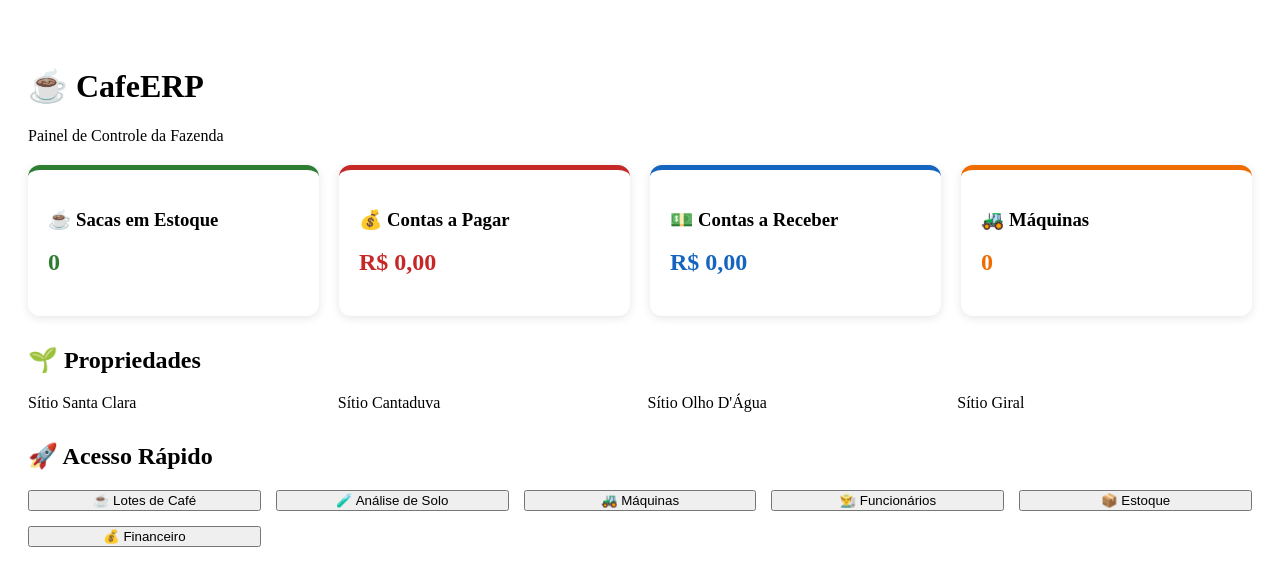
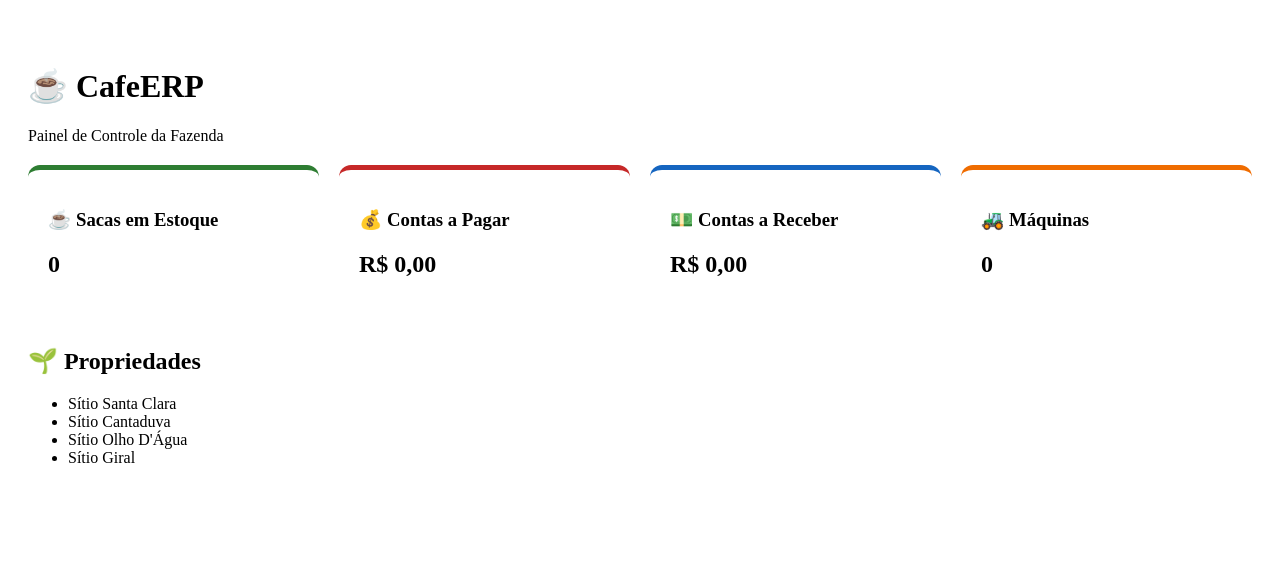
Before and after one commit to edersoncm14-ai/EDER, a React (Vite) app: page / in a window 1280 px wide. Shown: the top 586 px of the page. Built offline with nearby package versions, Linux system fonts and the light colour scheme.

Commit message:
Refactor DashboardPage component layout and cards

```diff
--- a/DashboardPage.jsx
+++ b/DashboardPage.jsx
@@ -1,116 +1,67 @@
 export default function DashboardPage() {
-const cards = [
-{
-titulo: "☕ Sacas em Estoque",
-valor: "0",
-cor: "#2E7D32"
-},
-{
-titulo: "💰 Contas a Pagar",
-valor: "R$ 0,00",
-cor: "#C62828"
-},
-{
-titulo: "💵 Contas a Receber",
-valor: "R$ 0,00",
-cor: "#1565C0"
-},
-{
-titulo: "🚜 Máquinas",
-valor: "0",
-cor: "#EF6C00"
-}
-];
-
 return (
 <div style={{ padding: "20px" }}>
 <h1>☕ CafeERP</h1>
+
 <p>Painel de Controle da Fazenda</p>
 
 <div
  style={{
  display: "grid",
- gridTemplateColumns:
- "repeat(auto-fit, minmax(220px,1fr))",
+ gridTemplateColumns: "repeat(auto-fit, minmax(220px,1fr))",
  gap: "20px",
  marginTop: "20px"
  }}
  >
-{cards.map((card) => (
-<div
- key={card.titulo}
- style={{
- background: "#fff",
- padding: "20px",
- borderRadius: "12px",
- boxShadow:
- "0 2px 10px rgba(0,0,0,0.1)",
- borderTop: `5px solid ${card.cor}`
- }}
- >
-<h3>{card.titulo}</h3>
-
-<h2
- style={{
- color: card.cor,
- marginTop: "10px"
- }}
- >
-{card.valor}
-</h2>
-</div>
-))}
+<div style={{
+ background:"#fff",
+ padding:"20px",
+ borderRadius:"12px",
+ borderTop:"5px solid #2E7D32"
+ }}>
+<h3>☕ Sacas em Estoque</h3>
+<h2>0</h2>
 </div>
 
-<h2 style={{ marginTop: "30px" }}>
-🌱 Propriedades
-</h2>
-
-<div
- style={{
- display: "grid",
- gridTemplateColumns:
- "repeat(auto-fit, minmax(200px,1fr))",
- gap: "15px"
- }}
- >
-<div className="card">
-Sítio Santa Clara
+<div style={{
+ background:"#fff",
+ padding:"20px",
+ borderRadius:"12px",
+ borderTop:"5px solid #C62828"
+ }}>
+<h3>💰 Contas a Pagar</h3>
+<h2>R$ 0,00</h2>
 </div>
 
-<div className="card">
-Sítio Cantaduva
+<div style={{
+ background:"#fff",
+ padding:"20px",
+ borderRadius:"12px",
+ borderTop:"5px solid #1565C0"
+ }}>
+<h3>💵 Contas a Receber</h3>
+<h2>R$ 0,00</h2>
 </div>
 
-<div className="card">
-Sítio Olho D'Água
-</div>
-
-<div className="card">
-Sítio Giral
+<div style={{
+ background:"#fff",
+ padding:"20px",
+ borderRadius:"12px",
+ borderTop:"5px solid #EF6C00"
+ }}>
+<h3>🚜 Máquinas</h3>
+<h2>0</h2>
 </div>
 </div>
 
-<h2 style={{ marginTop: "30px" }}>
-🚀 Acesso Rápido
-</h2>
+<h2 style={{ marginTop: "30px" }}>🌱 Propriedades</h2>
 
-<div
- style={{
- display: "grid",
- gridTemplateColumns:
- "repeat(auto-fit, minmax(200px,1fr))",
- gap: "15px"
- }}
- >
-<button>☕ Lotes de Café</button>
-<button>🧪 Análise de Solo</button>
-<button>🚜 Máquinas</button>
-<button>👨‍🌾 Funcionários</button>
-<button>📦 Estoque</button>
-<button>💰 Financeiro</button>
-</div>
+<ul>
+<li>Sítio Santa Clara</li>
+<li>Sítio Cantaduva</li>
+<li>Sítio Olho D'Água</li>
+<li>Sítio Giral</li>
+</ul>
 </div>
 );
 }
-``
```
